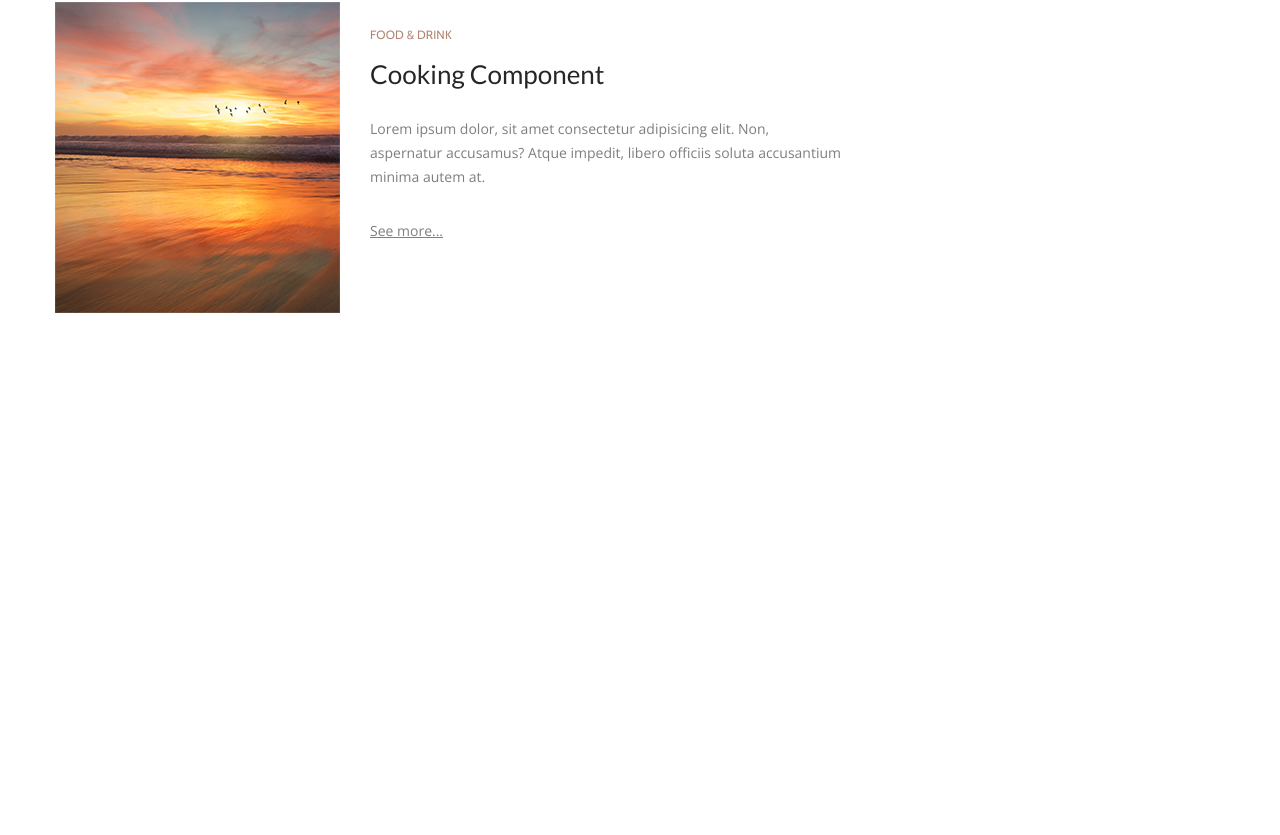
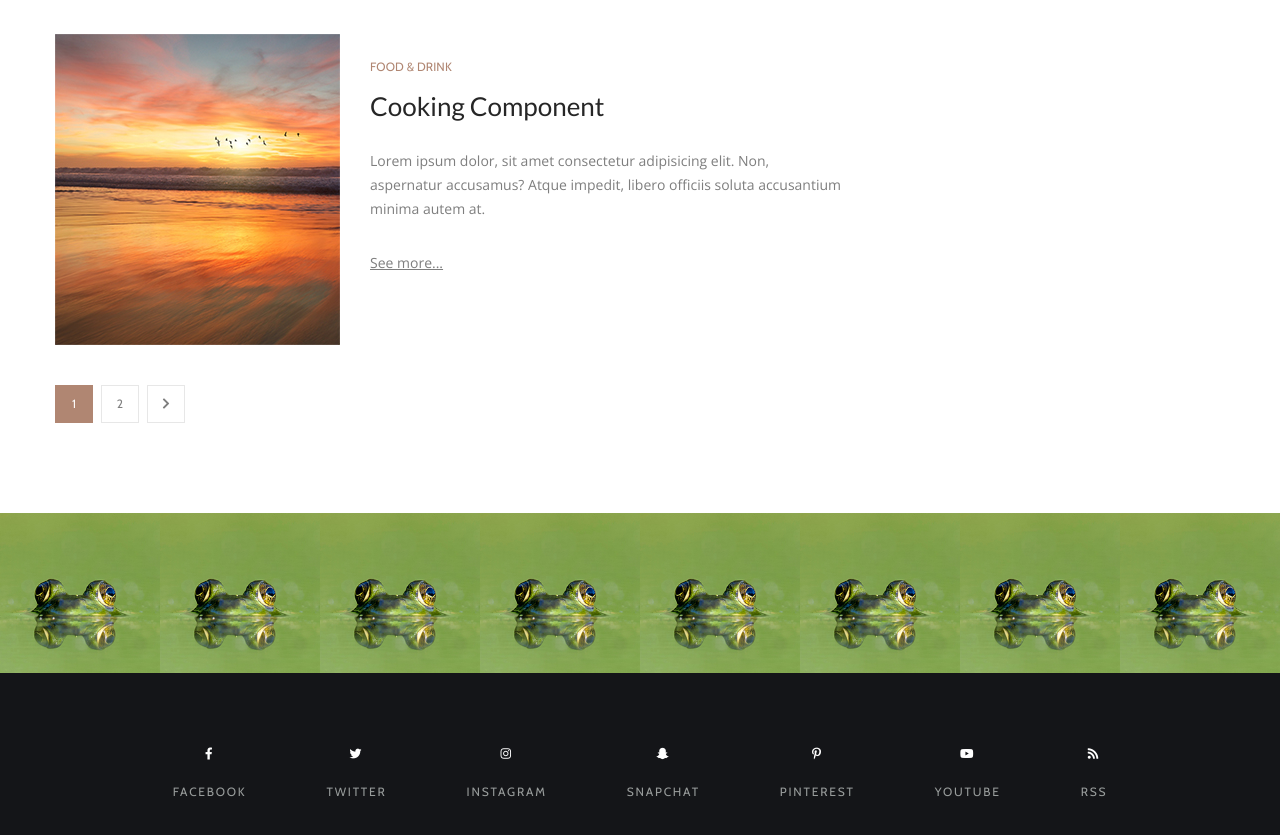
Before and after one commit to imnotasophist/Lynbrook, a plain HTML site: page index.html in a window 1280 px wide. Shown: the part 2956-3791 px from the top of the page. Before the commit the page ends 3309 px from the top, so only its background shows below. Drawn offline with nearby package versions, Linux system fonts and the light colour scheme.

Commit message:
подвал

```diff
--- a/index.html
+++ b/index.html
@@ -112,7 +112,11 @@
                 </article>
 
                 <div class="trending">
+                    <div class="trending_heading">
+                        <div class="line"></div>
                         <h3 class="trending_title">Trending Now</h3>
+                        <div class="line"></div>
+                    </div>
                     <div class="trending_list">
                         <article>
                             <img src="img/trend1.jpg" alt="">
@@ -168,12 +172,41 @@
                             <a href="#">See more...</a>
                         </div>
                     </article>
+                    <ul class="pagination">
+                        <li class="active"><a href="#">1</a></li>
+                        <li><a href="#">2</a></li>
+                        <li><a href="#"><i class="fas fa-chevron-right"></i></a></li>
+                    </ul>
                 </section>
             <aside>
-                aside
+                sidebar
             </aside>
         </div>
     </main>
 
+    <footer>
+        <div class="insta_feed">
+            <a class="item" href="#"><img src="img/insta.jpg" alt=""></a>
+            <a class="item" href="#"><img src="img/insta.jpg" alt=""></a>
+            <a class="item" href="#"><img src="img/insta.jpg" alt=""></a>
+            <a class="item" href="#"><img src="img/insta.jpg" alt=""></a>
+            <a class="item" href="#"><img src="img/insta.jpg" alt=""></a>
+            <a class="item" href="#"><img src="img/insta.jpg" alt=""></a>
+            <a class="item" href="#"><img src="img/insta.jpg" alt=""></a>
+            <a class="item" href="#"><img src="img/insta.jpg" alt=""></a>
+        </div>
+        <div class="footer_social">
+            <div class="wrapper">
+                <a class="item_social" href="#"><i class="fab fa-facebook-f"></i><br>Facebook</a>
+                <a class="item_social" href="#"><i class="fab fa-twitter"></i><br>Twitter</a>
+                <a class="item_social" href="#"><i class="fab fa-instagram"></i><br>Instagram</a>
+                <a class="item_social" href="#"><i class="fab fa-snapchat-ghost"></i><br>Snapchat</a>
+                <a class="item_social" href="#"><i class="fab fa-pinterest-p"></i><br>Pinterest</a>
+                <a class="item_social" href="#"><i class="fab fa-youtube"></i><br>Youtube</a>
+                <a class="item_social" href="#"><i class="fas fa-rss"></i><br>RSS</a>
+            </div>
+        </div>
+    </footer>
+
 </body>
 </html>
--- a/styles/style.css
+++ b/styles/style.css
@@ -201,6 +201,7 @@ main .wrapper {
 }
 section.content {
     width: 67.52%;
+    margin-bottom: 90px;
 }
 aside {
     width: 27.35%;
@@ -236,11 +237,8 @@ main .wrapper section.content article .post_data p {
     margin-bottom: 30px;
 }
 /* Trending */
-.trending .trending_title {
-    text-align: center;
-    text-transform: uppercase;
-    color: #000;
-    font-weight: 700;
+.trending {
+    padding-bottom: 10px;
 }
 .trending .trending_list {
     display: flex;
@@ -290,3 +288,85 @@ main .wrapper section.content article .post_data p {
     max-width: 100%;
     height: auto;
 }
+.trending_heading {
+    display: flex;
+    justify-content: space-between;
+    align-items: center;
+    margin-bottom: 30px;
+}
+.trending_heading .line {
+    flex-grow: 1;
+    height: 1px;
+    background: #e7e7e7;
+}
+.trending_heading .trending_title {
+    text-transform: uppercase;
+    padding-left: 24px;
+    padding-right: 24px;
+    color: #262626;
+    font-size: 16px;
+    line-height: 16px;
+    font-family: 'Cabin', sans-serif;
+    letter-spacing: 0.15em;
+}
+/* Pagination */
+.pagination {
+    font-size: 0;
+}
+.pagination li {
+    display: inline-block;
+    font-size: 12px;
+    color: #7e7e7e;
+    font-family: 'Cabin', sans-serif;
+    border: 1px solid #e7e7e7;
+    width: 36px;
+    height: 36px;
+    line-height: 36px;
+    text-align: center;
+    margin-right: 8px;
+}
+.pagination li.active {
+    background: #b08672;
+    border-color: #b08672;
+    color: #fff;
+}
+.pagination li a {
+    text-decoration: none;
+    display: block;
+}
+/* Footer */
+footer .insta_feed {
+    display: flex;
+}
+footer .insta_feed .item {
+    width: 12.5%;
+}
+footer .insta_feed .item img {
+    max-width: 100%;
+    height: auto;
+    display: block;
+}
+footer .footer_social {
+    background: #141518;
+}
+footer .footer_social .wrapper {
+    display: flex;
+    justify-content: center;
+    align-items: center;
+    height: 200px;
+}
+footer .footer_social .wrapper .item_social {
+    padding-right: 40px;
+    padding-left: 40px;
+    text-align: center;
+    color: #989c9b;
+    font-size: 12px;
+    text-transform: uppercase;
+    font-family: 'Cabin', sans-serif;
+    letter-spacing: 0.15em;
+    text-decoration: none;
+}
+footer .footer_social .wrapper .item_social i {
+    margin-bottom: 20px;
+    color: #fff;
+}
```
Also changed, not shown: img/adds.jpg (added), img/insta.jpg (added), img/member.jpg (added), 1 other file. Lines whose indentation alone changed are shown as unchanged.
